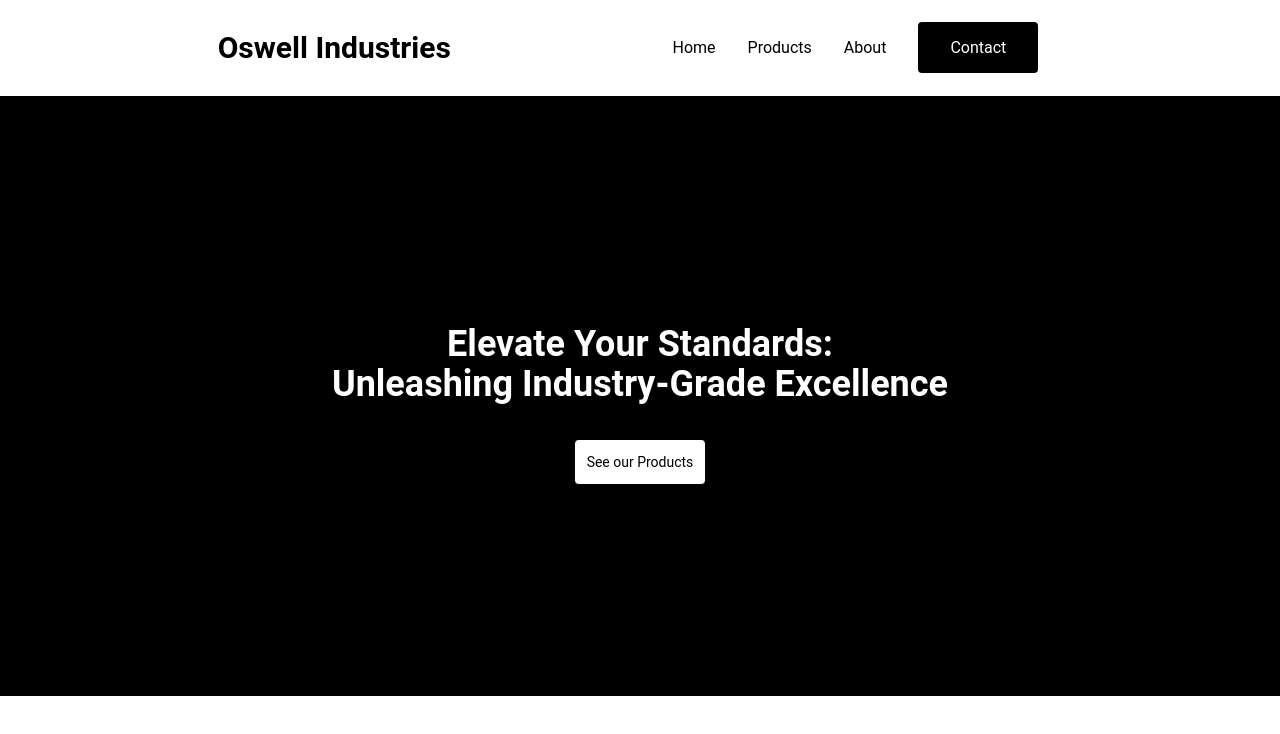
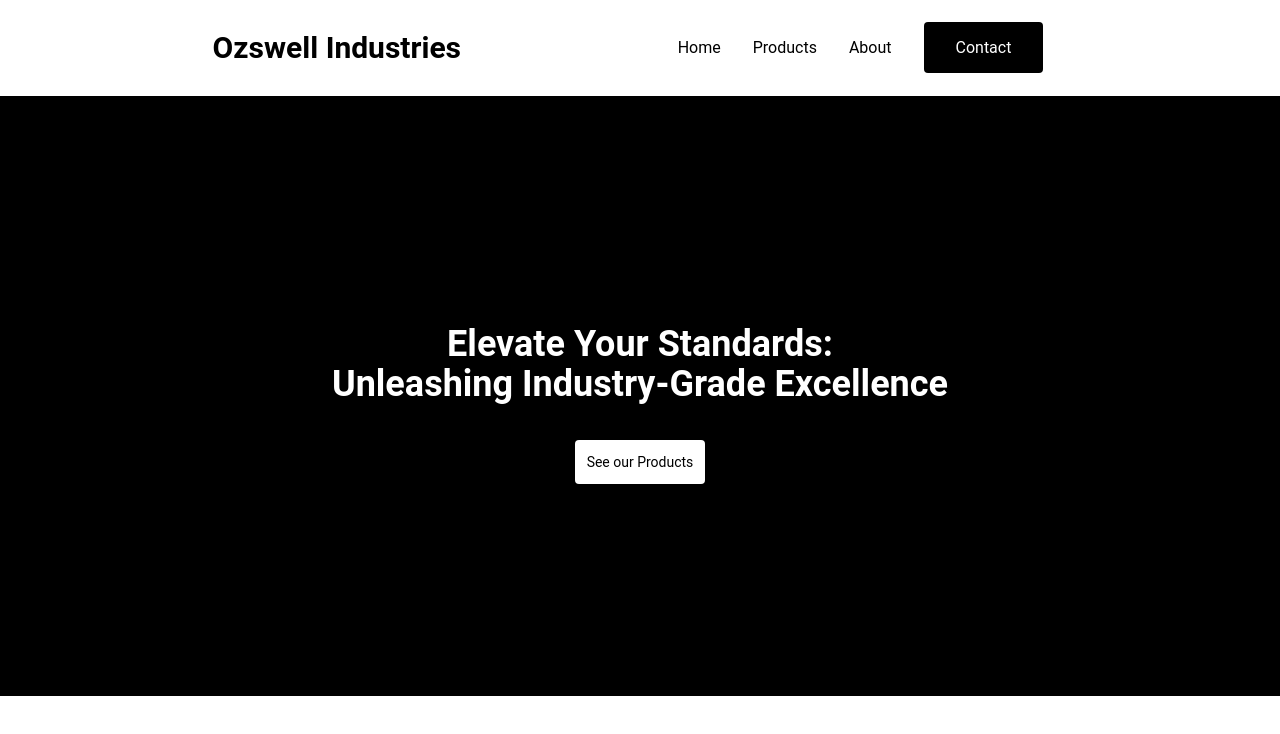
Before and after one commit to governedbyprudence/ecomPortfolio, a React (Vite) app: page / in a window 1280 px wide. Shown: the top 734 px of the page. Built offline with nearby package versions, Linux system fonts and the light colour scheme.

Commit message:
fixed bug on navbar

```diff
--- a/src/core/components/navbar.jsx
+++ b/src/core/components/navbar.jsx
@@ -9,7 +9,7 @@ export function CustomNavbar() {
   return (
     <div className="w-full flex justify-between items-center h-24 mx-auto">
         <div className="w-full flex justify-evenly items-center">
-        <h1 className="text-3xl font-bold pl-3">Oswell Industries</h1>
+        <h1 className="text-3xl font-bold pl-3">Ozswell Industries</h1>
         <ul className="hidden md:flex pr-5">
           <li className="p-4" ><Link className="hover:text-red-300" to="/">Home</Link></li>
           <li className="p-4"><Link className="hover:text-red-300" to="/products">Products</Link></li>
@@ -21,13 +21,13 @@ export function CustomNavbar() {
           {!openNav?<AiOutlineMenu size={30} onClick={()=>setOpenNav(true)}/>:<AiOutlineClose size={30} onClick={()=>setOpenNav(false)}/>}
         </div>
         <div className={openNav?"fixed md:hidden left-0 top-0 w-[70%] h-full bg-black text-white ease-in-out duration-500":"fixed hidden"}>
-        <h1 className="w-full text-2xl font-bold mt-8 ml-8 ">Oswell Industries</h1>
+        <h1 className="w-full text-2xl font-bold mt-8 ml-8 ">Ozswell Industries</h1>
 
         <ul className=" p-[20px]">
-          <li className="p-4 border-white border-b-[1px]">Home</li>
-          <li className="p-4 border-white border-b-[1px]">Products</li>
+          <li className="p-4 border-white border-b-[1px]"><Link onClick={()=>setOpenNav(false)} className="hover:text-red-300" to="/">Home</Link></li>
+          <li className="p-4 border-white border-b-[1px]"><Link onClick={()=>setOpenNav(false)} className="hover:text-red-300" to="/products">Products</Link></li>
           <li className="p-4 border-white border-b-[1px]">About</li>
-          <li className="p-4">Contact</li>
+          <li className="p-4"><Link onClick={()=>setOpenNav(false)} className="hover:text-red-300" to="/contact">Contact</Link></li>
         </ul>
         </div>
     </div>
```
